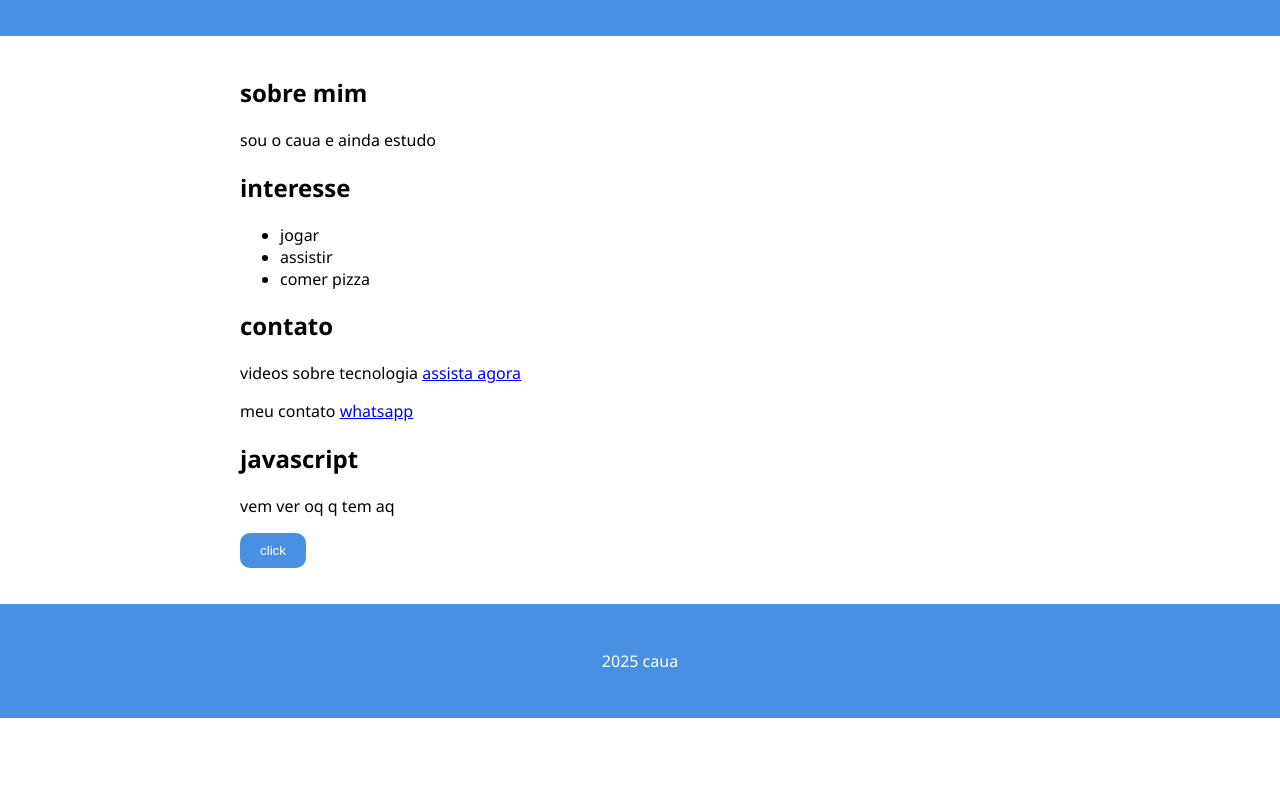
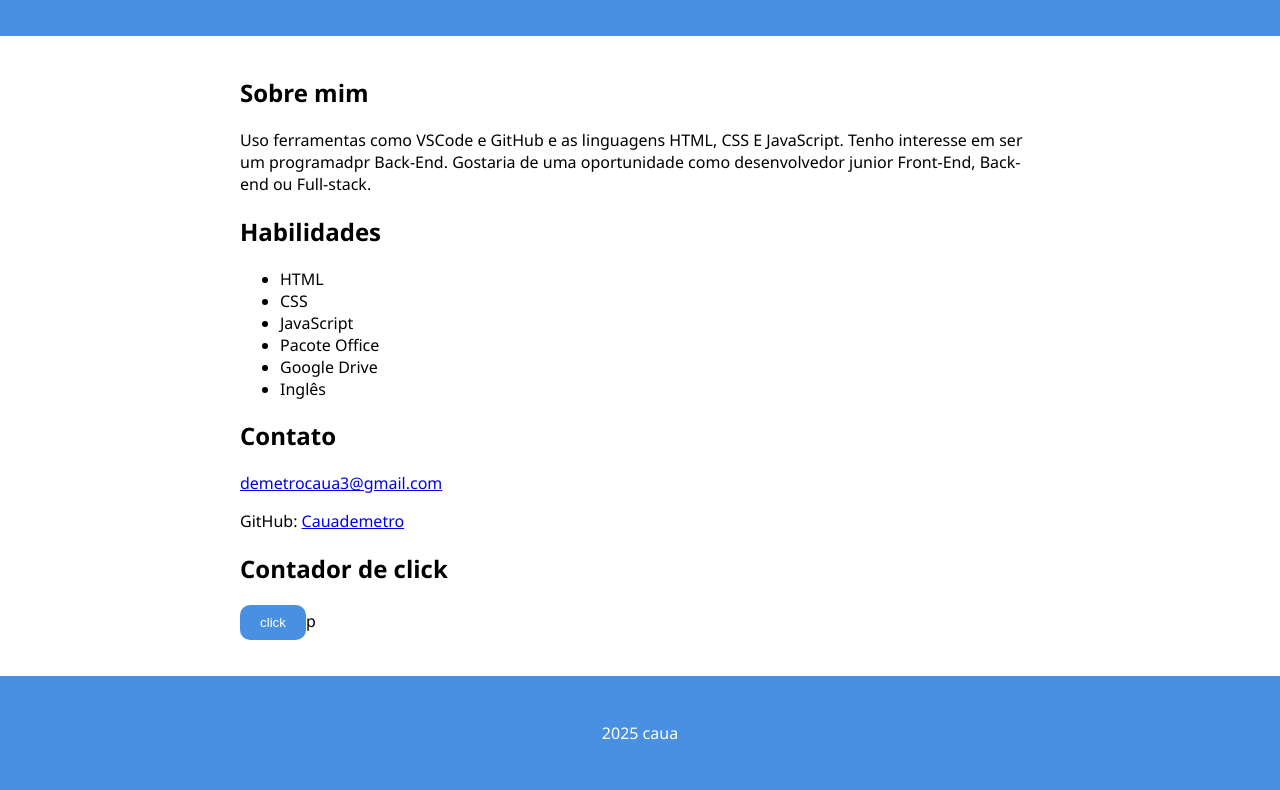
Before and after one commit to cauademetro/mini-bio, a plain HTML site: page index.html in a window 1280 px wide. Shown: the part 110-900 px from the top of the page. Before the commit the page ends 828 px from the top, so only its background shows below. Drawn offline with Linux system fonts and the light colour scheme.

Commit message:
alteração de dados

```diff
--- a/index.html
+++ b/index.html
@@ -7,29 +7,30 @@
 
      <body>
           <header>
-          <h1>caua</h1>
+          <h1>Cauã Filipi Demetro</h1>
      </header>
      <main>
-          <h2>sobre mim</h2>
-          <p>sou o caua e ainda estudo<p>
-          <h2>interesse</h2>
+          <h2>Sobre mim</h2>
+          <p>Uso ferramentas como VSCode e GitHub e as linguagens HTML, CSS E JavaScript. Tenho interesse em ser um programadpr Back-End. Gostaria de uma oportunidade como desenvolvedor junior Front-End, Back-end ou Full-stack.<p>
+          <h2>Habilidades</h2>
           <ul>
-               <li>jogar</li>
-               <li>assistir</li>
-          <li>
-               comer pizza
-
-          </li>
+               <li>HTML</li>
+               <li>CSS</li>
+               <li>JavaScript</li>
+               <li>Pacote Office</li>
+               <li>Google Drive</li>
+               <li>Inglês</li>
           </ul>
 
-          <h2>contato</h2>
-          <p> videos sobre tecnologia <a href="https://www.youtube.com/">assista agora</a></p>
-          <p>meu contato <a href="https://www.whatsapp.com/?lang=pt_br">whatsapp</a></p>
-          <h2>javascript</h2>
-          <p> vem ver oq q tem aq</p>
-          <button onclick="contarclick()"> click</button>
+          <h2>Contato</h2>
+          <p><a href="mailto:">demetrocaua3@gmail.com</a></p>
+          <p>GitHub: <a href="https://github.com/cauademetro" target="_blank">Cauademetro</a></p>
 
-          <p id=" "></p>
+          <h2>Contador de click</h2>
+
+          <button onclick="contarclick()"> click</button>p
+
+          <p id="contador"></p>
      </main>
 
      <footer>
```
